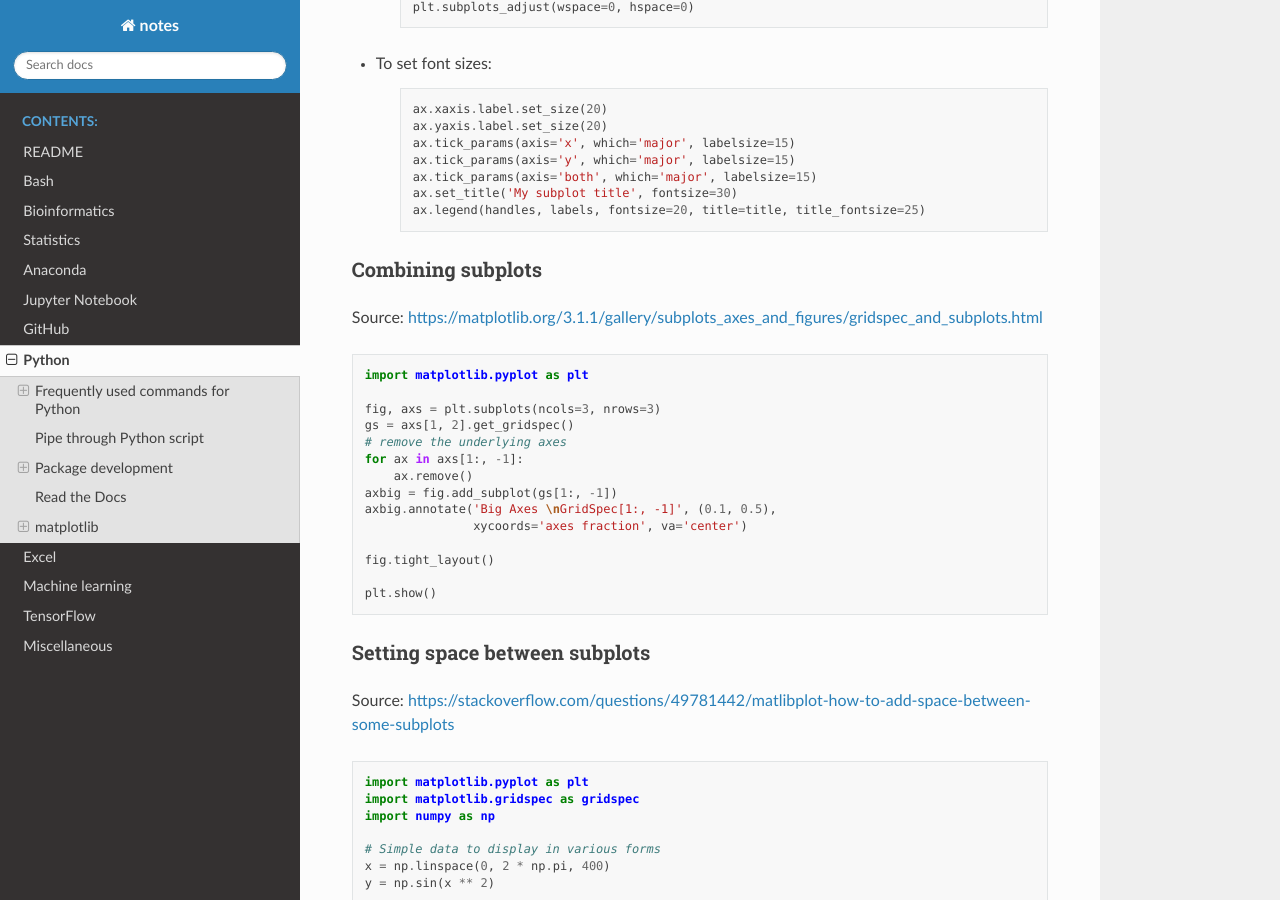
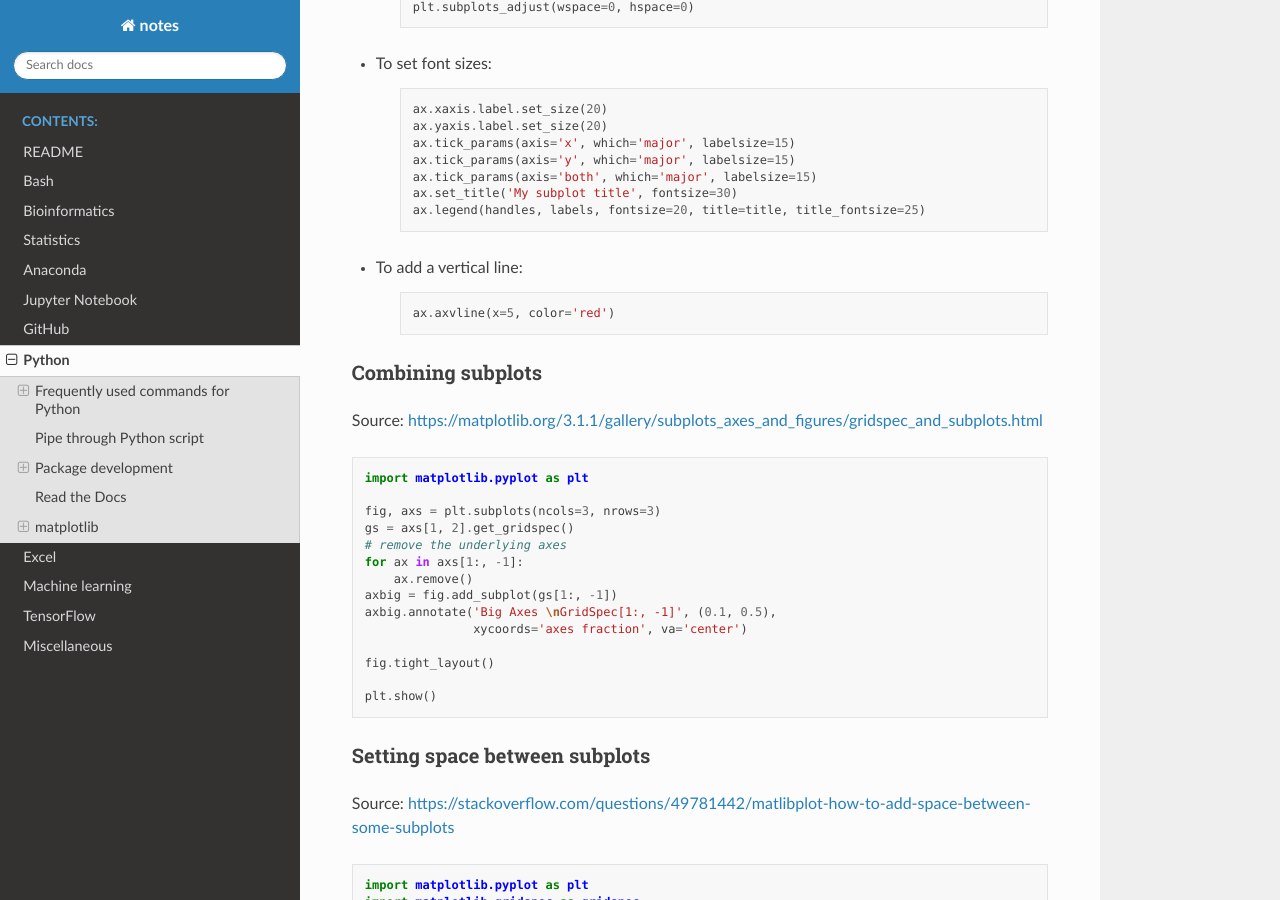
Before and after one commit to sbslee/notes, a Sphinx documentation site: the page built from docs/python.rst, in a window 1280 px wide and 900 px high, scrolled down 4360 px. Built offline with Sphinx 7.4.7 and the Read the Docs theme 2.0.0, drawn with Linux system fonts in a browser that asks for light colours.

Commit message:
Update notes

```diff
--- a/docs/python.rst
+++ b/docs/python.rst
@@ -244,6 +244,12 @@ Frequently used commands for matplotlib
         ax.set_title('My subplot title', fontsize=30)
         ax.legend(handles, labels, fontsize=20, title=title, title_fontsize=25)
 
+* To add a vertical line:
+
+    .. code:: python3
+
+        ax.axvline(x=5, color='red')
+
 Combining subplots
 ------------------
 
```
